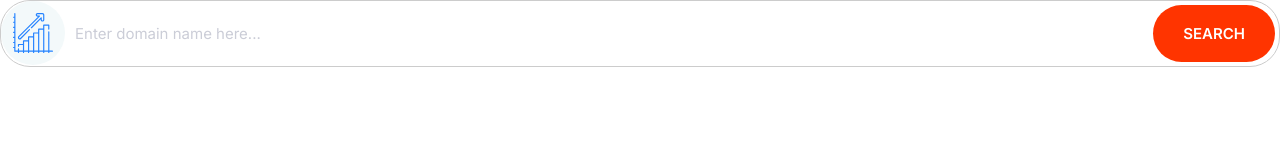
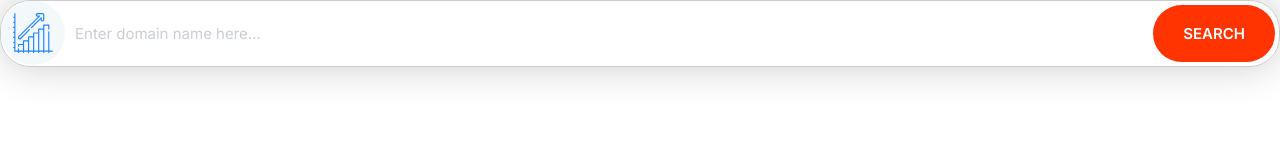
Before and after one commit to keitarusm/Course-Work, a plain HTML site: page HTML-Part3/Moshify/index.html in a window 1280 px wide. Drawn offline with Linux system fonts and the light colour scheme.

Commit message:
updated the input group to have a box-shadow.

```diff
--- a/HTML-Part3/Moshify/css/styles.css
+++ b/HTML-Part3/Moshify/css/styles.css
@@ -256,6 +256,7 @@ a {
   border: 1px solid var(--color-border);
   border-radius: var(--border-radius);
   display: flex;
+  box-shadow: 0 0 40px rgba(0, 0, 0, 0.2);
 }
 
 .input-group .input {
```
